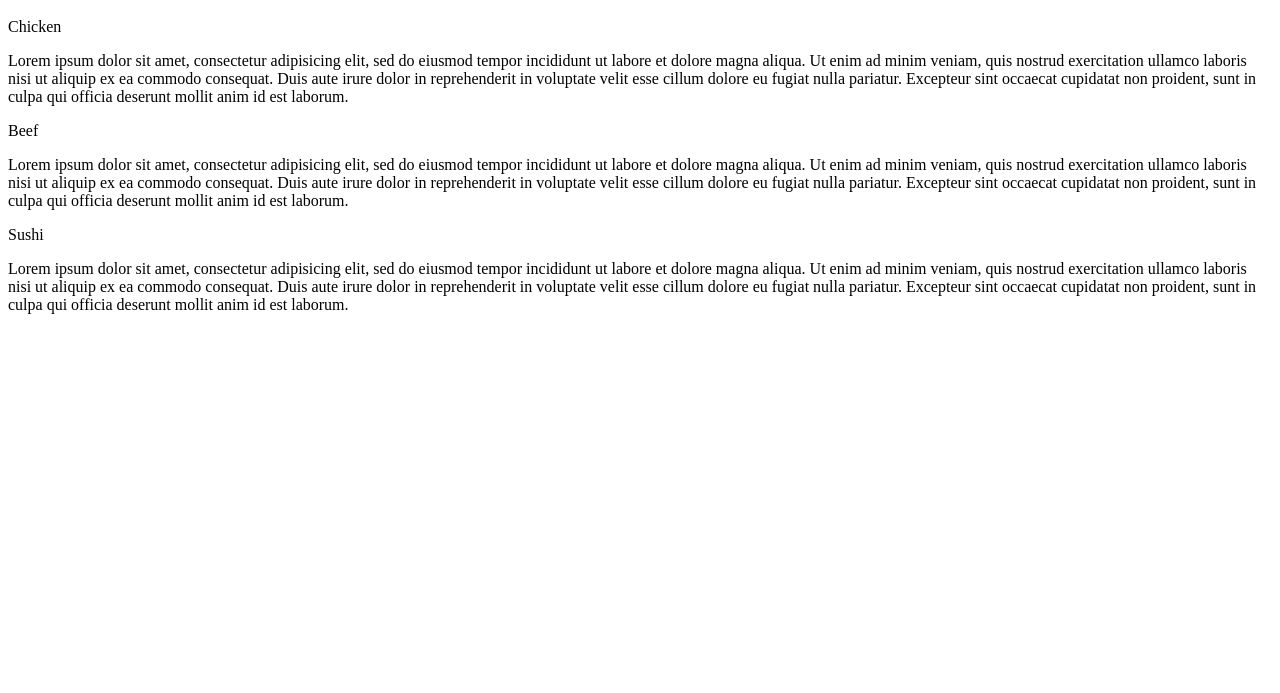
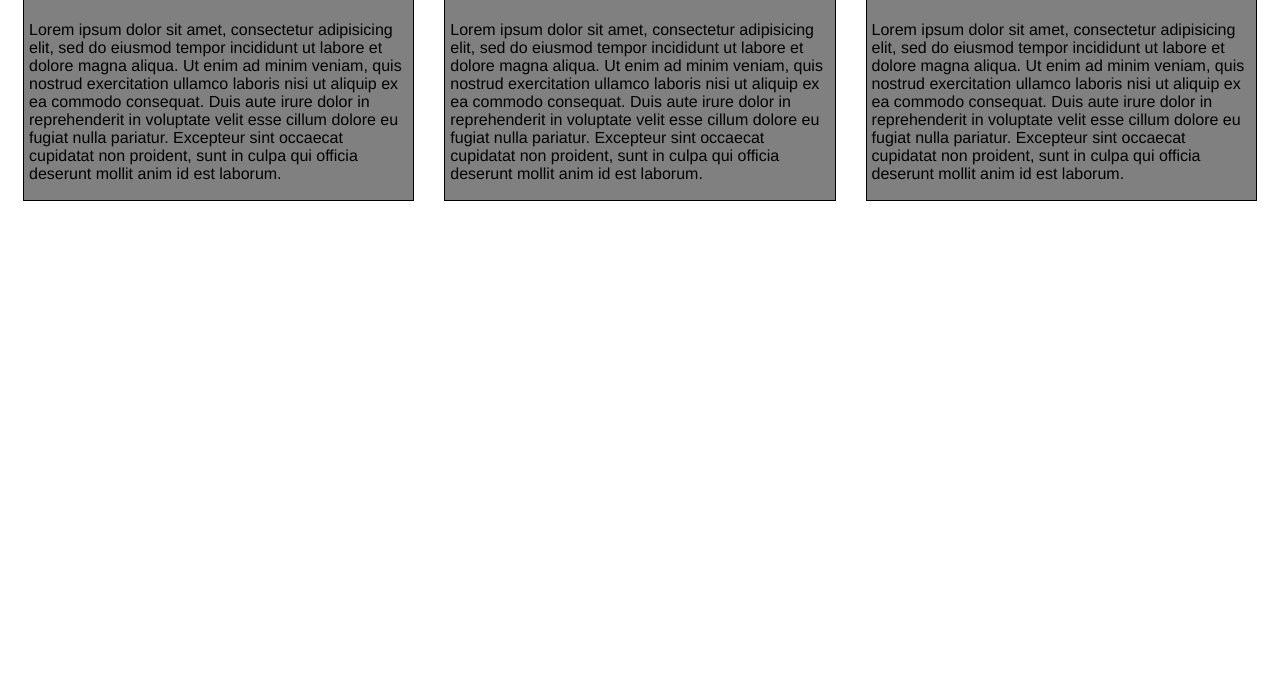
Before and after one commit to RaeJC96/coursera-test, a plain HTML site: page site/modules/mod2-solution/index.html in a window 1280 px wide. Shown: the part 107-800 px from the top of the page. Drawn offline with Linux system fonts and the light colour scheme.

Commit message:
mod2-solution

```diff
--- a/site/modules/mod2-solution/index.html
+++ b/site/modules/mod2-solution/index.html
@@ -3,39 +3,35 @@
 <head>
 	<meta charset="utf-8">
 	<link rel="stylesheet" href="style.css">
-	<title>module2solution</title>
+	<title>mod2-solution</title>
 </head>
+
 <body>
 <h1>Our Menu</h1>
 <section class="col-lg-4 col-md-6 col-sm-12">
 	<div>
 		<p class="s1">Chicken</p>
-		<p class="content">Lorem ipsum dolor sit amet, consectetur adipisicing elit, sed do eiusmod
-		tempor incididunt ut labore et dolore magna aliqua. Ut enim ad minim veniam,
-		quis nostrud exercitation ullamco laboris nisi ut aliquip ex ea commodo
+		<section class="content"><p>Lorem ipsum dolor sit amet, consectetur adipisicing elit, sed do eiusmod tempor incididunt ut labore et dolore magna aliqua. Ut enim ad minim veniam, quis nostrud exercitation ullamco laboris nisi ut aliquip ex ea commodo
 		consequat. Duis aute irure dolor in reprehenderit in voluptate velit esse
 		cillum dolore eu fugiat nulla pariatur. Excepteur sint occaecat cupidatat non
-		proident, sunt in culpa qui officia deserunt mollit anim id est laborum.</p>
+		proident, sunt in culpa qui officia deserunt mollit anim id est laborum.</p></section>
 	</div>
+</section>
 	<section class="col-lg-4 col-md-6 col-sm-12">
 	<div>
-		<p class="s2">Beef</p>
-		<p class="content">Lorem ipsum dolor sit amet, consectetur adipisicing elit, sed do eiusmod
-		tempor incididunt ut labore et dolore magna aliqua. Ut enim ad minim veniam,
-		quis nostrud exercitation ullamco laboris nisi ut aliquip ex ea commodo
+	<p class="s2">Beef</p>
+	<section class="content"><p>Lorem ipsum dolor sit amet, consectetur adipisicing elit, sed do eiusmod tempor incididunt ut labore et dolore magna aliqua. Ut enim ad minim veniam, quis nostrud exercitation ullamco laboris nisi ut aliquip ex ea commodo
 		consequat. Duis aute irure dolor in reprehenderit in voluptate velit esse
 		cillum dolore eu fugiat nulla pariatur. Excepteur sint occaecat cupidatat non
-		proident, sunt in culpa qui officia deserunt mollit anim id est laborum.</p>
+		proident, sunt in culpa qui officia deserunt mollit anim id est laborum.</p></section>
 	</div>
-	<section class="col-lg-4 col-md-6 col-sm-12">
+</section>
+<section class="col-lg-4 col-md-12 col-sm-12">
 	<div>
 		<p class="s3">Sushi</p>
-		<p class="content">Lorem ipsum dolor sit amet, consectetur adipisicing elit, sed do eiusmod
-		tempor incididunt ut labore et dolore magna aliqua. Ut enim ad minim veniam,
-		quis nostrud exercitation ullamco laboris nisi ut aliquip ex ea commodo
-		consequat. Duis aute irure dolor in reprehenderit in voluptate velit esse
+		<section class="content"><p>Lorem ipsum dolor sit amet, consectetur adipisicing elit, sed do eiusmod tempor incididunt ut labore et dolore magna aliqua. Ut enim ad minim veniam, quis nostrud exercitation ullamco laboris nisi ut aliquip ex ea commodo consequat. Duis aute irure dolor in reprehenderit in voluptate velit esse
 		cillum dolore eu fugiat nulla pariatur. Excepteur sint occaecat cupidatat non
-		proident, sunt in culpa qui officia deserunt mollit anim id est laborum.</p>
+		proident, sunt in culpa qui officia deserunt mollit anim id est laborum.</p></section>
 	</div>
 </section>
 </body>
--- a/site/modules/mod2-solution/style.css
+++ b/site/modules/mod2-solution/style.css
@@ -2,9 +2,119 @@
 	box-sizing: border-box;
 }
 
+body {
+	background-color: white;
+}
+
 h1  {
-    background-color: blue;
-    color: white;
-    font-size: 50px;
-    font-weight: bold;
+	margin: 10px;
+	text-align: center;
+	font-family: Helvetica;
+	font-weight: bold;
+    font-size: 175%;
+    color: black;
   }
+
+    section {
+    position: relative;
+  	padding: 15px;
+  	width: 100%;
+  }
+
+  div {
+  	position: relative;
+  	background-color: gray;
+  	border: 1px solid black;
+  	width: 100%;
+  	margin-left: auto;
+  	margin-right: auto;
+  	margin-bottom: auto;
+  }
+
+  .s1 {
+  	float: right;
+  	width: 100px;
+  	padding: 5px;
+  	margin: 0;
+  	border: 3px solid black;
+  	text-align: center;
+  	font-size: 125%;
+  	font-family: Helvetica;
+  	font-weight: bold;
+  	background-color: red;
+  }
+
+   .s2 {
+   	float: right;
+  	width: 100px;
+  	padding: 5px;
+  	margin: 0;
+  	border: 3px solid black;
+  	text-align: center;
+  	font-size: 125%;
+  	font-family: Helvetica;
+  	font-weight: bold;
+  	background-color: orange;
+  }
+
+  .s3 {
+  	color: black;
+  	float: right;
+  	width: 100px;
+  	padding: 5px;
+  	margin: 0px;
+  	border: 3px solid black;
+  	text-align: center;
+  	font-size: 125%;
+  	font-family: Helvetica;
+  	font-weight: bold;
+  	background-color: yellow;
+  }
+
+  .content {
+  	padding: 5px;
+  	border: none;
+  	background-color: gray;
+  	font-family: Helvetica;
+  	color: black;
+  	margin: 0;
+  	height: 200px;
+  	overflow: auto;
+  	clear: right;
+  }
+
+  .row {
+  	width: 100%;
+  }
+
+  /*desktop*/
+  @media (min-width: 992px){
+  	.col-lg-4 {
+  		float: left;
+  		width: 33.33%;
+  	}
+  }
+
+  /*tablet*/
+  @media (min-width: 768px) and (max-width: 991px){
+  	.col-md-6 {
+  		float: left;
+  		width: 50%;
+  		margin-left: auto;
+  		margin-right: auto;
+  	}
+  	.col-md-12{
+  		float: left;
+  		width: 100%;
+  		margin-left: auto;
+  		margin-right: auto;
+  	}
+  }
+
+  /*mobile*/
+  @media (max-width: 767px){
+  	.col-sm-12 {
+  		float: left;
+  		width: 100%
+  	}
+  }
```
